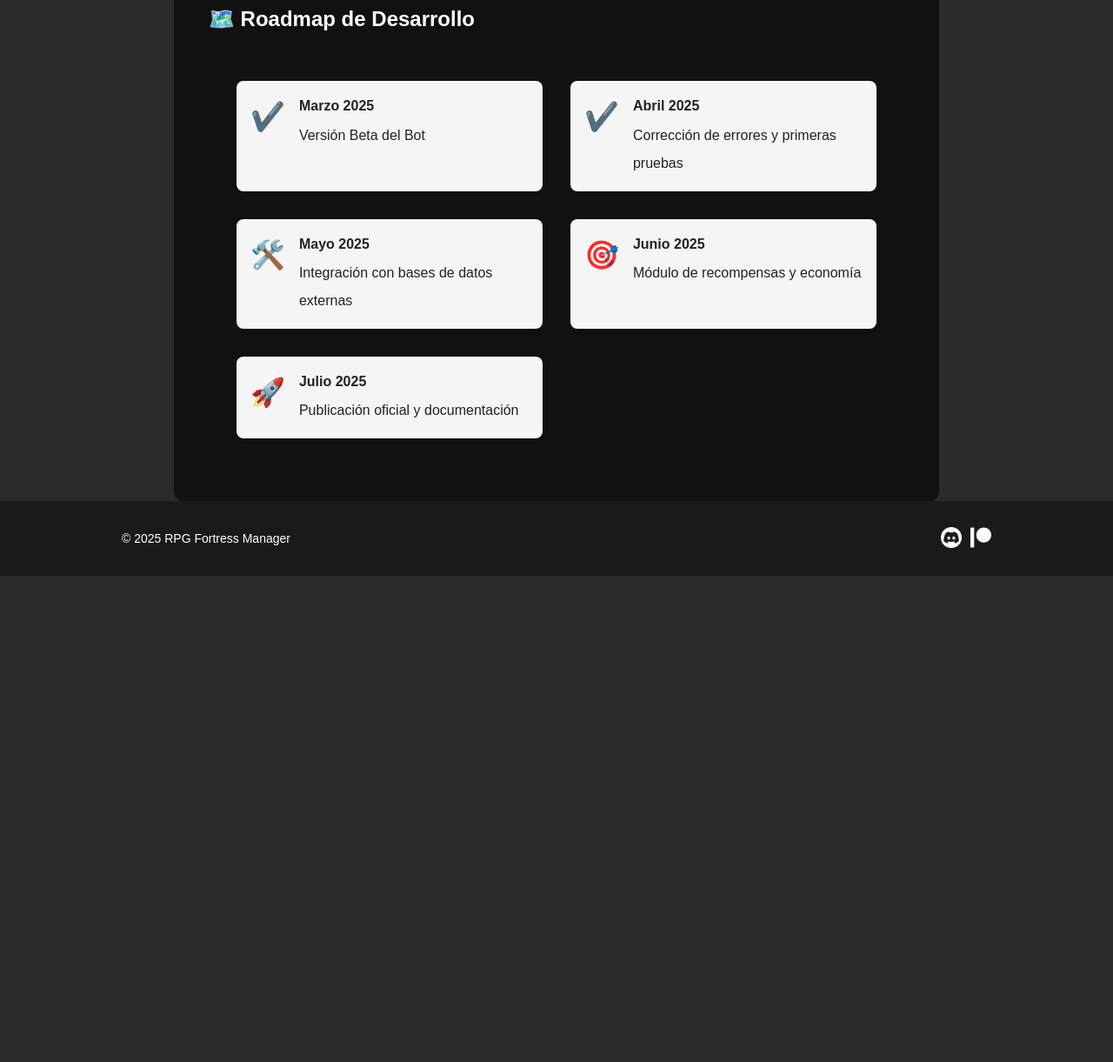
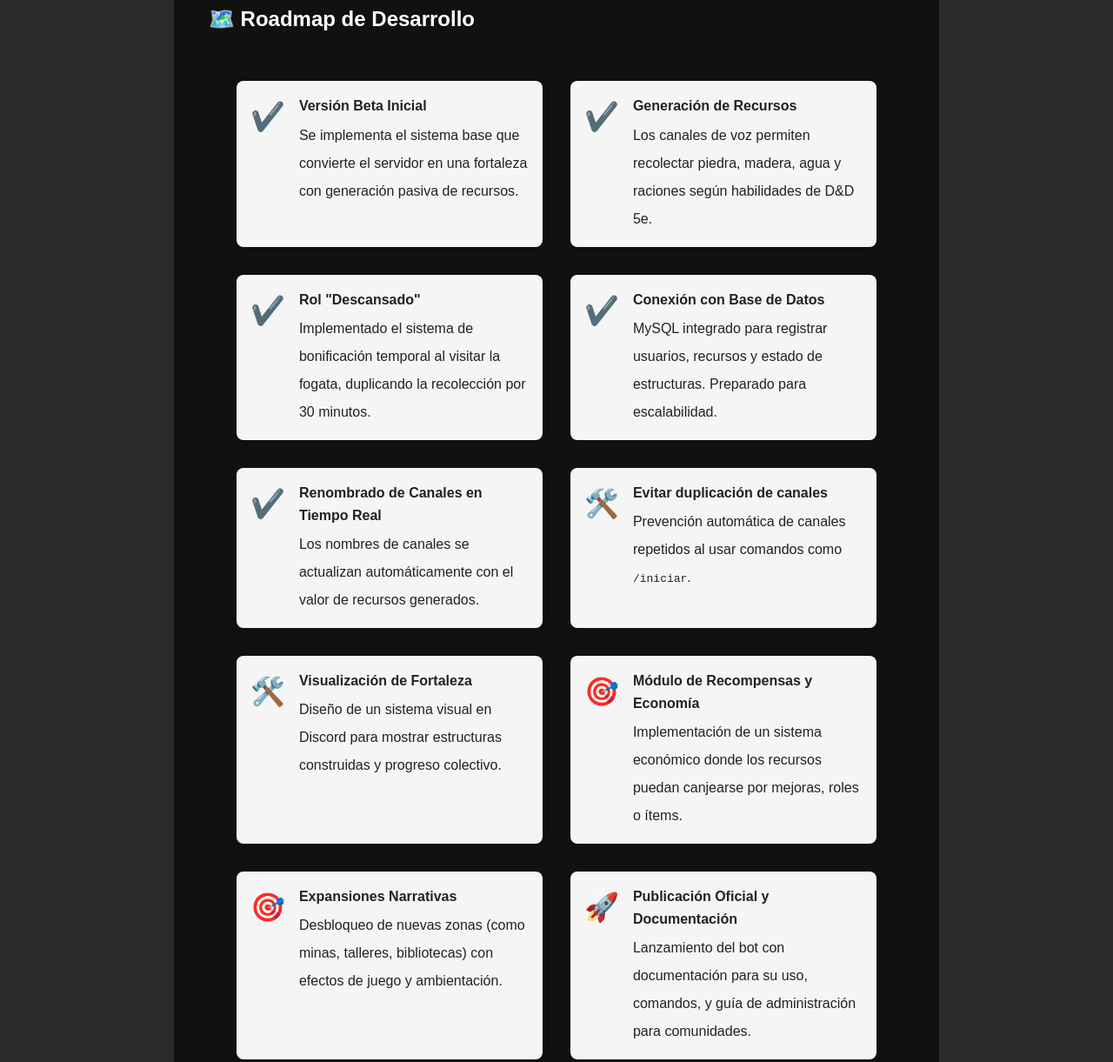
Before and after one commit to Akniz-RDG/FM, a plain HTML site: page pages/roadmap.html in a window 1280 px wide. Shown: the part 205-1426 px from the top of the page at 87% size. Before the commit the page ends 867 px from the top, so only its background shows below. Drawn offline with Linux system fonts and the light colour scheme.

Commit message:
Actualizo README y mejoras finales en HTML

```diff
--- a/pages/roadmap.html
+++ b/pages/roadmap.html
@@ -68,41 +68,90 @@
 <section class="contenido">
   <h2>🗺️ Roadmap de Desarrollo</h2>
   <div class="roadmap-container">
+
+    <!-- Etapas completadas -->
     <div class="roadmap-item">
       <div class="roadmap-icon">✔️</div>
       <div class="roadmap-text">
-        <h4>Marzo 2025</h4>
-        <p>Versión Beta del Bot</p>
+        <h4>Versión Beta Inicial</h4>
+        <p>Se implementa el sistema base que convierte el servidor en una fortaleza con generación pasiva de recursos.</p>
       </div>
     </div>
+
     <div class="roadmap-item">
       <div class="roadmap-icon">✔️</div>
       <div class="roadmap-text">
-        <h4>Abril 2025</h4>
-        <p>Corrección de errores y primeras pruebas</p>
+        <h4>Generación de Recursos</h4>
+        <p>Los canales de voz permiten recolectar piedra, madera, agua y raciones según habilidades de D&D 5e.</p>
       </div>
     </div>
+
+    <div class="roadmap-item">
+      <div class="roadmap-icon">✔️</div>
+      <div class="roadmap-text">
+        <h4>Rol "Descansado"</h4>
+        <p>Implementado el sistema de bonificación temporal al visitar la fogata, duplicando la recolección por 30 minutos.</p>
+      </div>
+    </div>
+
+    <div class="roadmap-item">
+      <div class="roadmap-icon">✔️</div>
+      <div class="roadmap-text">
+        <h4>Conexión con Base de Datos</h4>
+        <p>MySQL integrado para registrar usuarios, recursos y estado de estructuras. Preparado para escalabilidad.</p>
+      </div>
+    </div>
+
+    <div class="roadmap-item">
+      <div class="roadmap-icon">✔️</div>
+      <div class="roadmap-text">
+        <h4>Renombrado de Canales en Tiempo Real</h4>
+        <p>Los nombres de canales se actualizan automáticamente con el valor de recursos generados.</p>
+      </div>
+    </div>
+
+    <!-- Etapas en desarrollo -->
     <div class="roadmap-item">
       <div class="roadmap-icon">🛠️</div>
       <div class="roadmap-text">
-        <h4>Mayo 2025</h4>
-        <p>Integración con bases de datos externas</p>
+        <h4>Evitar duplicación de canales</h4>
+        <p>Prevención automática de canales repetidos al usar comandos como <code>/iniciar</code>.</p>
       </div>
     </div>
+
+    <div class="roadmap-item">
+      <div class="roadmap-icon">🛠️</div>
+      <div class="roadmap-text">
+        <h4>Visualización de Fortaleza</h4>
+        <p>Diseño de un sistema visual en Discord para mostrar estructuras construidas y progreso colectivo.</p>
+      </div>
+    </div>
+
+    <!-- Futuras funcionalidades -->
     <div class="roadmap-item">
       <div class="roadmap-icon">🎯</div>
       <div class="roadmap-text">
-        <h4>Junio 2025</h4>
-        <p>Módulo de recompensas y economía</p>
+        <h4>Módulo de Recompensas y Economía</h4>
+        <p>Implementación de un sistema económico donde los recursos puedan canjearse por mejoras, roles o ítems.</p>
       </div>
     </div>
+
+    <div class="roadmap-item">
+      <div class="roadmap-icon">🎯</div>
+      <div class="roadmap-text">
+        <h4>Expansiones Narrativas</h4>
+        <p>Desbloqueo de nuevas zonas (como minas, talleres, bibliotecas) con efectos de juego y ambientación.</p>
+      </div>
+    </div>
+
     <div class="roadmap-item">
       <div class="roadmap-icon">🚀</div>
       <div class="roadmap-text">
-        <h4>Julio 2025</h4>
-        <p>Publicación oficial y documentación</p>
+        <h4>Publicación Oficial y Documentación</h4>
+        <p>Lanzamiento del bot con documentación para su uso, comandos, y guía de administración para comunidades.</p>
       </div>
     </div>
+
   </div>
 </section>
 
```
Also changed, not shown: index.html (+22 -6 lines), pages/sobre-nosotros.html (+16 -2 lines), 1 other file. Lines whose indentation alone changed are shown as unchanged.
